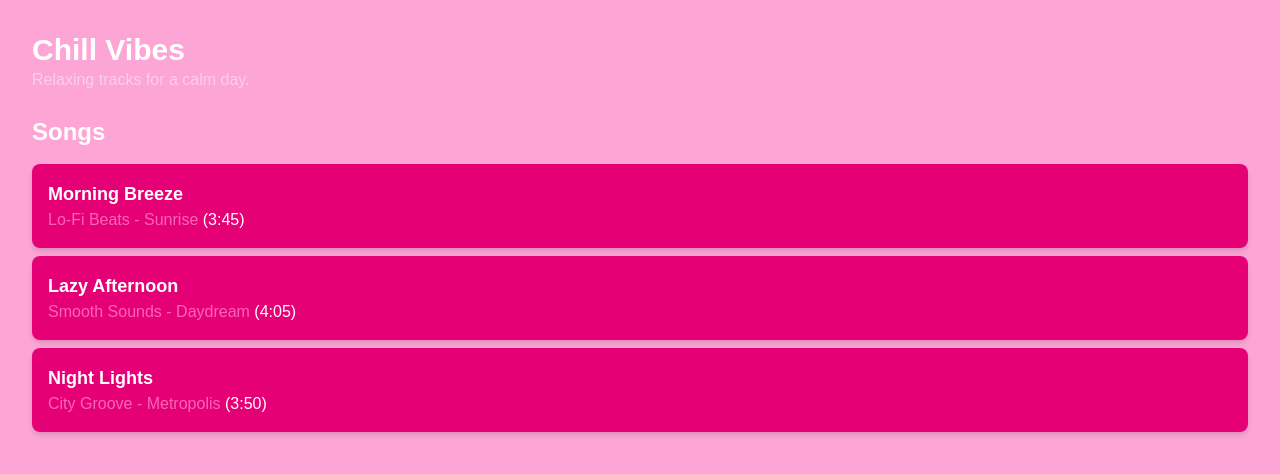
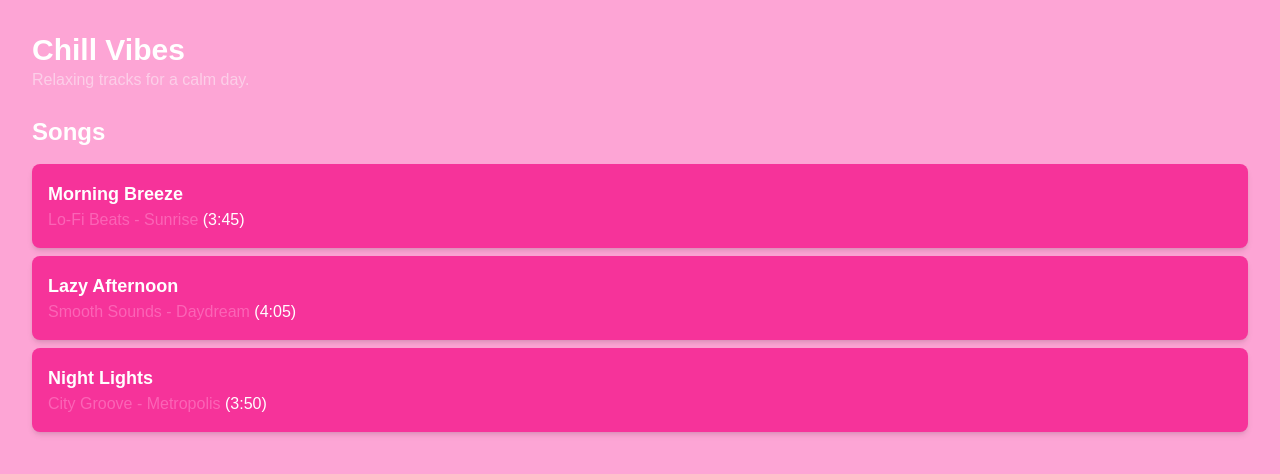
Before and after one commit to kattt24/kat-bootcamp-playlist, a Next.js app: page /playlists/1 in a window 1280 px wide. Shown: the top 474 px of the page. Built offline with nearby package versions, Linux system fonts and the light colour scheme.

Commit message:
fix pink

```diff
--- a/src/pages/playlists/[id].tsx
+++ b/src/pages/playlists/[id].tsx
@@ -18,7 +18,7 @@ export default function PlaylistDetailPage() {
       <h2 className="text-2xl font-semibold mt-6">Songs</h2>
       <ul className="mt-4">
         {playlist.songs.map((song) => (
-          <li key={song.id} className="p-4 bg-pink-600 rounded-lg shadow-md my-2">
+          <li key={song.id} className="p-4 bg-pink-500 rounded-lg shadow-md my-2">
             <h3 className="text-lg font-semibold">{song.title}</h3>
             <p className="text-pink-400">
               {song.artist} - {song.album} <span className="text-white">({song.duration})</span>
```
